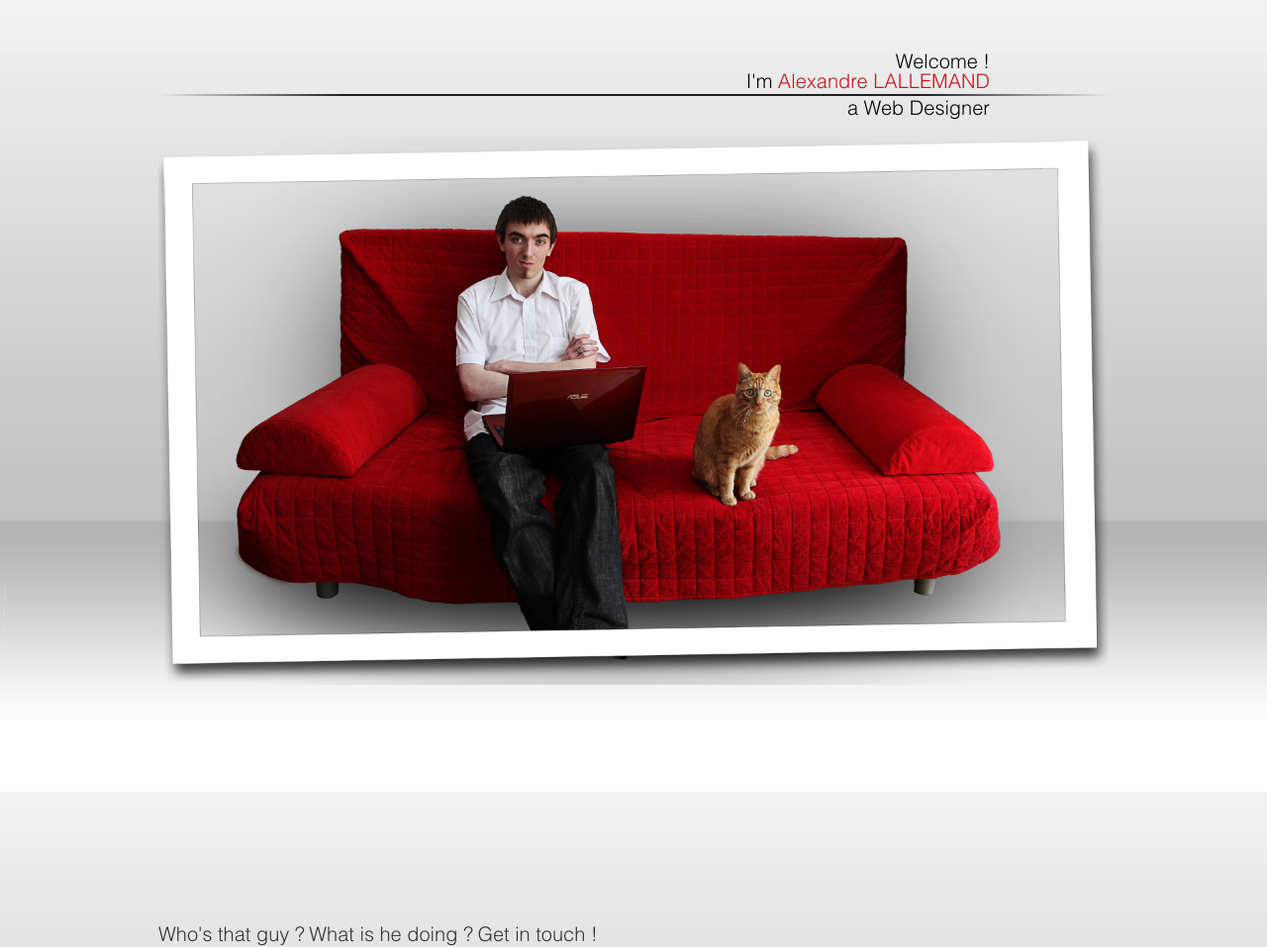
After one commit to nadium/pfincendere, a PHP site: page /index.html in a window 1280 px wide. The commit adds this page. Shown: the whole page at 99% size. Run offline with PHP 8.4, Linux system fonts and the light colour scheme; some libraries are stand-ins or nearby versions.

Commit message:
img Optim

```diff
--- /dev/null
+++ b/css/style.css
@@ -0,0 +1,110 @@
+/* http://meyerweb.com/eric/tools/css/reset/
+   v2.0 | 20110126
+   License: none (public domain)
+*/
+html, body, div, span, applet, object, iframe,
+h1, h2, h3, h4, h5, h6, p, blockquote, pre,
+a, abbr, acronym, address, big, cite, code,
+del, dfn, em, img, ins, kbd, q, s, samp,
+small, strike, strong, sub, sup, tt, var,
+b, u, i, center,
+dl, dt, dd, ol, ul, li,
+fieldset, form, label, legend,
+table, caption, tbody, tfoot, thead, tr, th, td,
+article, aside, canvas, details, embed,
+figure, figcaption, footer, header, hgroup,
+menu, nav, output, ruby, section, summary,
+time, mark, audio, video {
+  margin: 0;
+  padding: 0;
+  border: 0;
+  font-size: 100%;
+  font: inherit;
+  vertical-align: baseline;
+}
+
+/* HTML5 display-role reset for older browsers */
+article, aside, details, figcaption, figure,
+footer, header, hgroup, menu, nav, section {
+  display: block;
+}
+
+body {
+  line-height: 1;
+}
+
+ol, ul {
+  list-style: none;
+}
+
+blockquote, q {
+  quotes: none;
+}
+
+blockquote:before, blockquote:after,
+q:before, q:after {
+  content: '';
+  content: none;
+}
+
+table {
+  border-collapse: collapse;
+  border-spacing: 0;
+}
+
+@font-face {
+  font-family: HelveticaLight;
+  src: url(fonts/HelveticaLTStd-Light.otf);
+}
+
+body, html, section {
+  font-family: HelveticaLight;
+  height: 100%;
+  width: 100%;
+}
+
+body {
+  background: url("img/bg.jpg") 0 fixed repeat;
+  background-size: 100%;
+}
+
+.wrapper {
+  margin: 0 auto;
+  width: 960px;
+}
+
+#home {
+  padding-top: 55px;
+}
+#home .info {
+  font-size: 1.25em;
+  margin-bottom: 15px;
+  text-align: right;
+}
+#home .info p {
+  margin-right: 120px;
+}
+#home .info p span {
+  color: #cd0f19;
+}
+#home .info hr {
+  background: url("img/line.png") 0 0 no-repeat;
+  background-size: 100%;
+  border: 0;
+  height: 2px;
+  margin: 0;
+  margin-bottom: 5px;
+}
+#home .photo {
+  background: url("img/anx.png") 0 0 no-repeat;
+  background-size: 100%;
+  height: 100%;
+}
+#home nav li {
+  display: inline-block;
+}
+#home nav li a {
+  color: #333;
+  font-size: 1.25em;
+  text-decoration: none;
+}
--- /dev/null
+++ b/index.html
@@ -0,0 +1,38 @@
+<!doctype html>
+<html lang="fr">
+<head>
+	<meta charset="UTF-8">
+	<title>Portfolio Alexandre Lallemand</title>
+	<script src="http://code.jquery.com/jquery-1.10.1.min.js"></script>
+	<link rel="stylesheet" href="css/reset.css">
+	<link rel="stylesheet" href="css/style.css">
+	<script type="text/javascript" src="js/script.js"></script>
+</head>
+<body>
+	<section id="home">
+		<div class="info wrapper">
+			<p>Welcome !</p>
+			<p>I'm <span>Alexandre LALLEMAND</span></p>
+			<hr>
+			<p>a Web Designer</p>
+		</div>
+		<div class="photo wrapper">
+
+		</div>
+		<nav>
+			<ul class="wrapper">
+				<li>
+					<a href="">Who's that guy ?</a>
+				</li>
+				<li>
+					<a href="">What is he doing ?</a>
+				</li>
+				<li>
+					<a href="">Get in touch !</a>
+				</li>
+
+			</ul>
+		</nav>
+	</section>
+</body>
+</html>
```
Also changed, not shown: css/_mixin.scss (added, +8 -0 lines), css/style.scss (+52 -1 lines), index.php (deleted, +0 -14 lines), css/fonts/HelveticaLTStd-Light.otf (added), css/fonts/HelveticaNeueLight.ttf (added), css/img/anx.png, css/img/arrow-cat.png, css/img/arrow-guy.png, css/img/arrow-stuff.png, css/img/bg.jpg, css/img/cat.png, css/img/guy.png, css/img/line.png (added), css/img/stuff.png, 1 more files, 1 other file.
